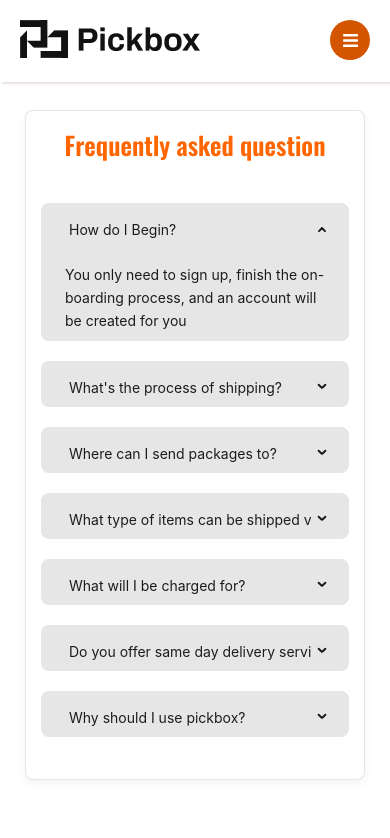
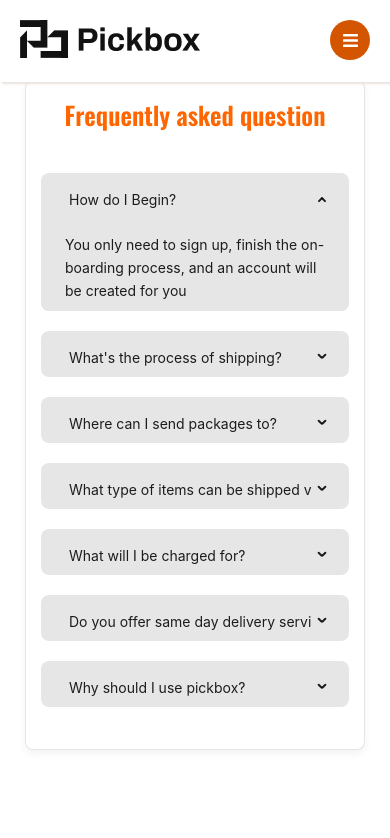
Before and after one commit to Pickbox-Project/Pickbox-frontend, a React (Create React App) app: page /contactus in a window 390 px wide. Shown: the top 838 px of the page. Built offline with nearby package versions, Linux system fonts and the light colour scheme.

Commit message:
Added some Responsiveness changes

```diff
--- a/src/Components/Faqs/Faqs.css
+++ b/src/Components/Faqs/Faqs.css
@@ -67,4 +67,7 @@
   .faqs-container {
     width: 340px;
   }
+  .faqs-contact-container {
+    padding: 20px;
+  }
 }
```
